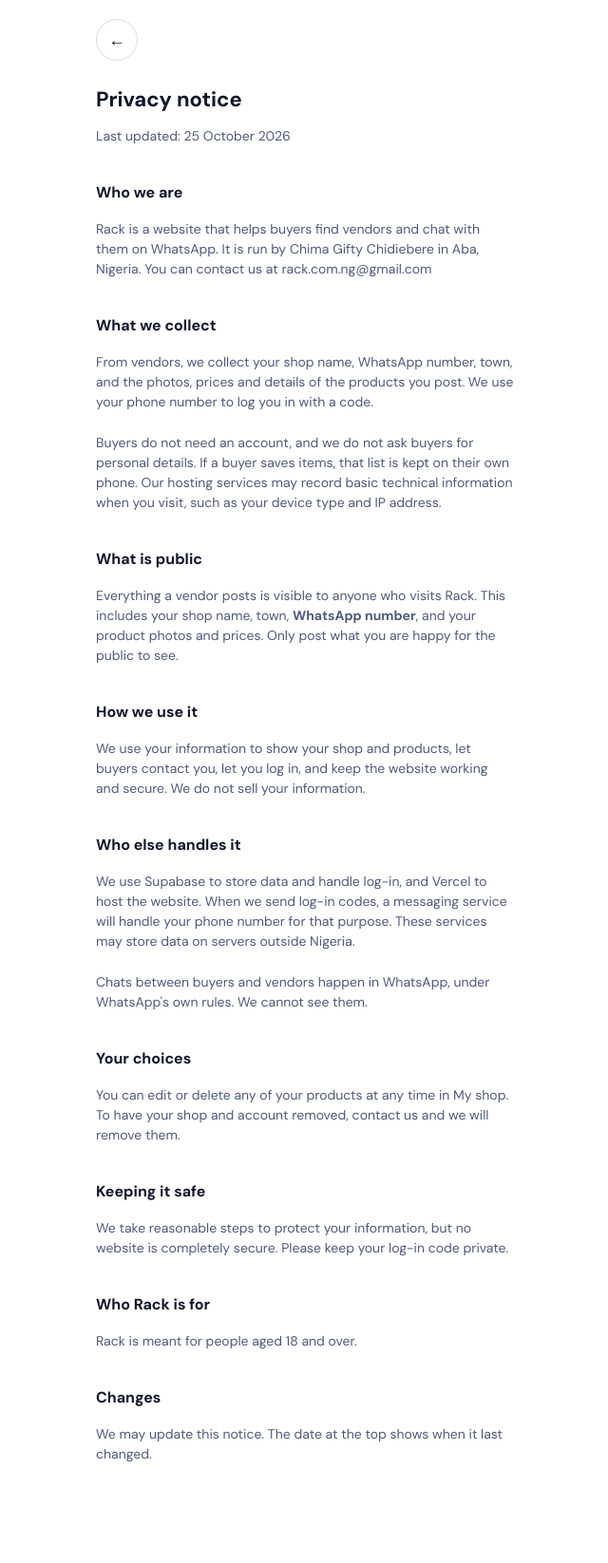
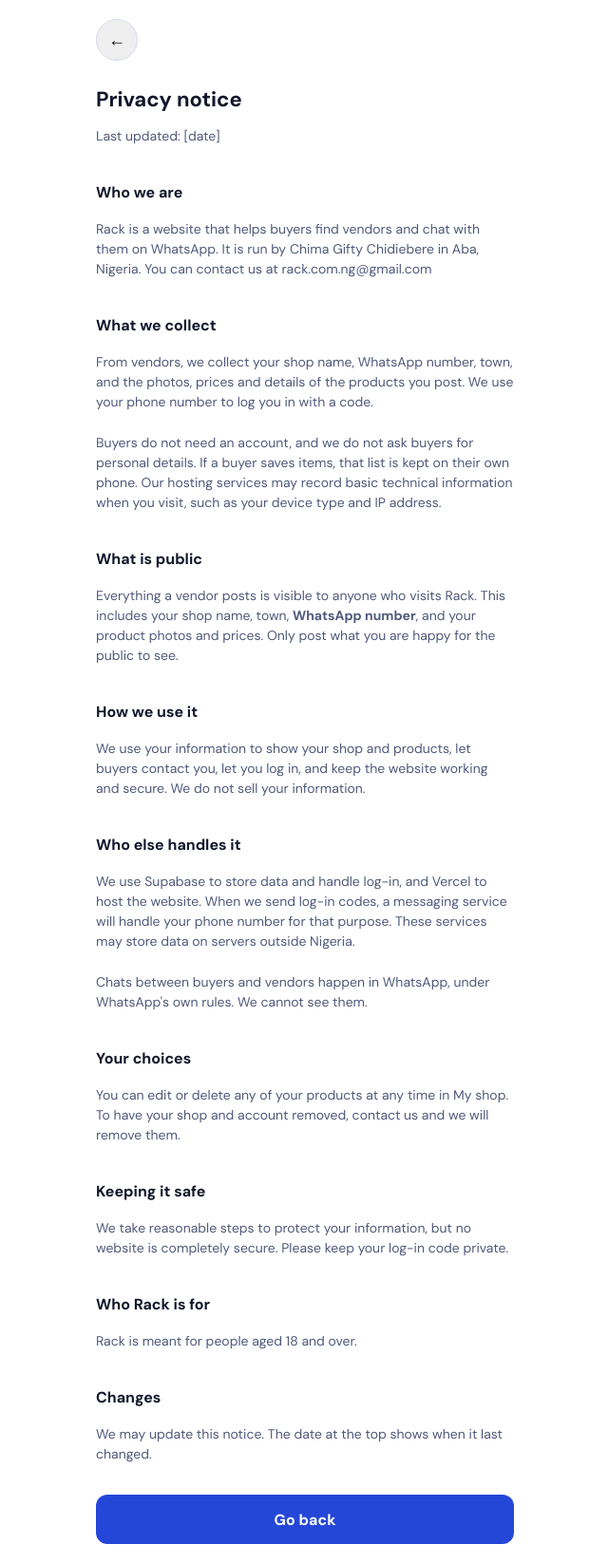
Before and after one commit to giphty06/Rack, a React (Vite) app: page /privacy in a window 1280 px wide. Shown: the whole page at 95% size, without its empty margins (319-959 px from the left). Before the commit the page ends 1570 px from the top, so only its background shows below. Built offline with nearby package versions, Linux system fonts and the light colour scheme; no server answers.

Commit message:
Privacy page returns to previous page

```diff
--- a/src/Privacy.jsx
+++ b/src/Privacy.jsx
@@ -1,17 +1,20 @@
-import { Link } from 'react-router-dom'
+import { useNavigate } from 'react-router-dom'
 
 function Privacy() {
+  const navigate = useNavigate()
+  const goBack = () => (window.history.length > 1 ? navigate(-1) : navigate('/'))
+
   return (
     <div className="page legal">
-      <Link to="/" className="back" aria-label="Back">←</Link>
+      <button className="back" onClick={goBack} aria-label="Back">←</button>
       <h2 className="title">Privacy notice</h2>
-      <p>Last updated: 25 October 2026</p>
+      <p>Last updated: [date]</p>
 
       <h3>Who we are</h3>
       <p>
         Rack is a website that helps buyers find vendors and chat with them on WhatsApp.
         It is run by Chima Gifty Chidiebere in Aba, Nigeria. You can contact us at
-    rack.com.ng@gmail.com
+        rack.com.ng@gmail.com
       </p>
 
       <h3>What we collect</h3>
@@ -50,8 +53,10 @@ function Privacy() {
       <h3>Who Rack is for</h3>
       <p>Rack is meant for people aged 18 and over.</p>
 
-      <h3>Changes</h3>
+     <h3>Changes</h3>
       <p>We may update this notice. The date at the top shows when it last changed.</p>
+
+      <button className="cta" onClick={goBack}>Go back</button>
     </div>
   )
 }
--- a/src/Signup.jsx
+++ b/src/Signup.jsx
@@ -69,7 +69,7 @@ function Signup() {
         </div>
 
         {error && <p className="error">{error}</p>}
-        <p className="note">We'll send a code to your WhatsApp to confirm it's you. No password needed. By continuing, you agree to our <a href="/privacy" target="_blank" rel="noreferrer" className="link">privacy notice</a> (opens in a new tab).</p>
+        <p className="note">We'll send a code to your WhatsApp to confirm it's you. No password needed. By continuing, you agree to our <Link to="/privacy" className="link">privacy notice</Link>.</p>
 
         <button className="cta" type="submit" disabled={busy}>
           {busy ? 'Sending code…' : 'Create my shop'}
```
